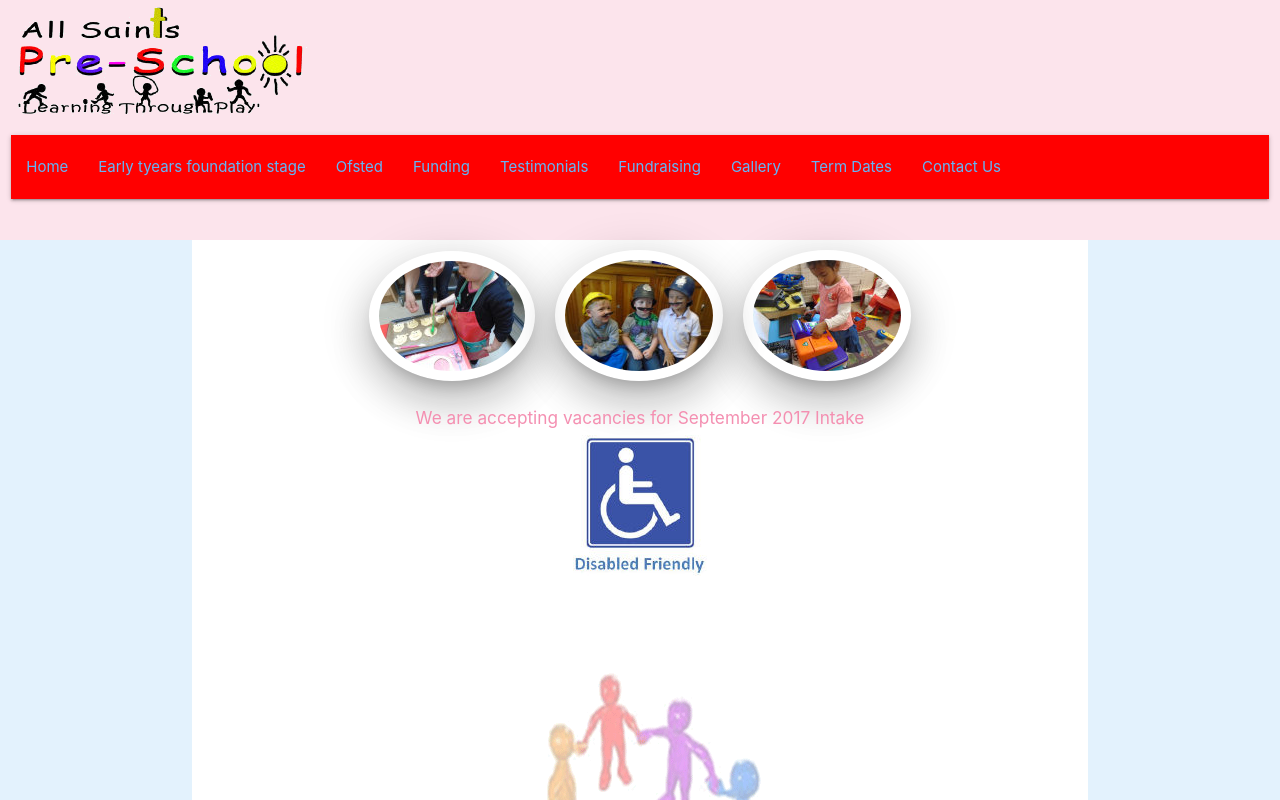
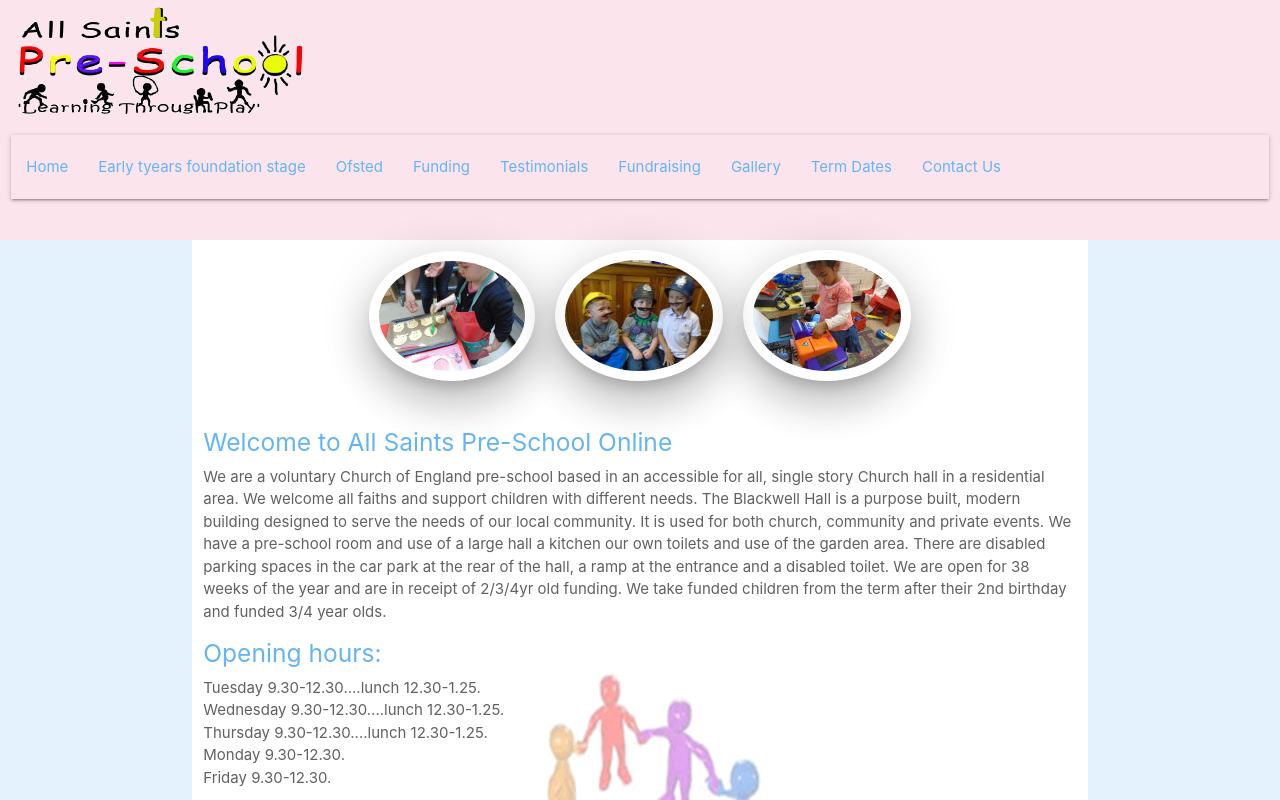
Before and after one commit to hasaninqh/allsaints, a React (Create React App) app: page /Home in a window 1280 px wide. Shown: the top 800 px of the page. Built offline with nearby package versions, Linux system fonts and the light colour scheme.

Commit message:
change home route

```diff
--- a/package.json
+++ b/package.json
@@ -1,10 +1,12 @@
 {
+  "homepage": "https://hasaninqh.github.io/allsaints/",
   "name": "allsaints",
   "version": "0.1.0",
   "private": true,
   "dependencies": {
     "@material-ui/core": "^3.8.1",
     "@material-ui/icons": "^3.0.1",
+    "gh-pages": "^2.0.1",
     "node-sass": "^4.11.0",
     "react": "^16.7.0",
     "react-dom": "^16.7.0",
@@ -18,7 +20,8 @@
     "now-start": "serve --single ./build",
     "build": "react-scripts build",
     "test": "react-scripts test",
-    "eject": "react-scripts eject"
+    "eject": "react-scripts eject",
+    "deploy": "yarn build && yarn gh-pages -d build"
   },
   "eslintConfig": {
     "extends": "react-app"
--- a/src/App.css
+++ b/src/App.css
@@ -40,8 +40,7 @@
 }
 /* nav bar */
 .navWrapper{
-  width: 100%;
-  background-color: red;
+  width:100%;
 }
 .fixed-nav-top{
     position: fixed;
@@ -50,7 +49,7 @@
 }
 .navList{
   width: 100%;
-  background-color: aqua;
+
 }
 @media only screen and (max-width: 1009px) {
   .navList li{
--- a/src/App.js
+++ b/src/App.js
@@ -44,7 +44,7 @@ class App extends Component {
                   />
                 </div>
               </div>
-              <Route exact path="/" component={Home} />
+              <Route exact path="/Home" component={Home} />
               <Route path="/Earlyyears" component={Earlyyears} />
               <Route path="/Ofested" component={Ofested} />
               <Route path="/Funding" component={Funding} />
--- a/src/components/Navigation.js
+++ b/src/components/Navigation.js
@@ -2,24 +2,22 @@ import React from "react";
 import { Link } from "react-router-dom";
 
 const Navigation = ({ fixedNav }) => {
-  let classes =
-    "navWrapper lighten-5 blue-text text-darken-4";
+  let classes = "pink lighten-5 blue-text text-darken-4";
   return (
-
     <nav
       className={fixedNav ? classes + " fixed-nav-top" : classes}
       style={{ textAlign: "center" }}
     >
       <ul className="navList center blue-text text-lighten-4 s12 m12 l12">
         {fixedNav && (
-              <li >
+          <li>
             <Link to="/" className="blue-text text-lighten-2">
               IMAGE
             </Link>
           </li>
         )}
         <li>
-              <Link to="/" className="blue-text text-lighten-2">
+          <Link to="/Home" className="blue-text text-lighten-2">
             Home
           </Link>
         </li>
@@ -65,8 +63,6 @@ const Navigation = ({ fixedNav }) => {
         </li>
       </ul>
     </nav>
-
-
   );
 };
 
```
Also changed, not shown: 1 other file (tests, documents, lock files or other folders). Lines whose indentation alone changed are shown as unchanged.
